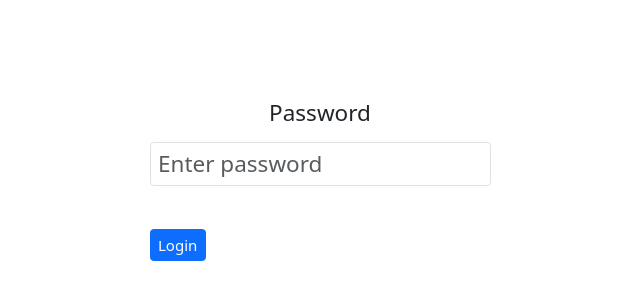
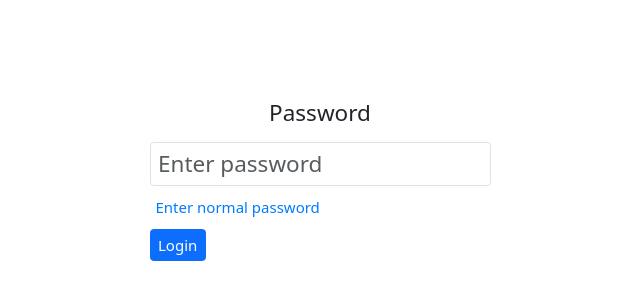
Before and after one commit to njb1286/capstone-image-site-javascript, a React (Vite) app in the folder frontend/: page / in a window 1280 px wide. Shown: the part 220-520 px from the top of the page, without its empty margins (320-960 px from the left). Built offline with nearby package versions, Linux system fonts and the light colour scheme.

Commit message:
Update LoginPage component to include a switch for single-use password

```diff
--- a/frontend/src/Pages/LoginPage.module.scss
+++ b/frontend/src/Pages/LoginPage.module.scss
@@ -13,6 +13,21 @@
   font-size: 1.5em;
 }
 
+.switch {
+  border: none;
+  outline: none;
+  text-align: left;
+  color: #007bff;
+  text-decoration: none;
+  background-color: transparent;
+  cursor: pointer;
+  font-size: 1em;
+
+  &:hover {
+    color: #0056b3;
+  }
+}
+
 @media (max-width: $media-width) {
   .form {
     width: 100%;
--- a/frontend/src/Pages/LoginPage.tsx
+++ b/frontend/src/Pages/LoginPage.tsx
@@ -20,6 +20,7 @@ const LoginPage: React.FC = () => {
   const [isError, setIsError] = useState(false);
   const dispatch = useDispatch<Dispatch<ImageActions>>();
   const [password, setPassword] = useState("");
+  const [isSingleUse, setIsSingleUse] = useState(false);
 
   const submitHandler = async (event: FormEvent<HTMLFormElement>) => {
     event.preventDefault();
@@ -56,12 +57,17 @@ const LoginPage: React.FC = () => {
     setPassword(event.target.value);
   }
 
+  const switchHandler = () => {
+    setIsSingleUse(prevState => !prevState);
+  }
+
   return (
     <Container fluid className="d-flex align-items-center justify-content-center" style={{ height: '100vh' }}>
       <Form onSubmit={submitHandler} className={classes.form}>
         <Form.Group className={classes.group} controlId="formPassword">
-          <h2 className="text-center">Password</h2>
-          <Form.Control value={password} onChange={changeHandler} disabled={isSubmitting} type="password" placeholder="Enter password" />
+          <h2 className="text-center">{isSingleUse ? "Single-use password" : "Password"}</h2>
+          <Form.Control value={password} onChange={changeHandler} disabled={isSubmitting} type="password" placeholder={isSingleUse ? "Enter single use password" : "Enter password"} />
+          <button type="button" onClick={switchHandler} className={classes.switch}>{isSingleUse ? "Enter single use password" : "Enter normal password"}</button>
           {isError && <p className="text-danger fs-3">Incorrect password!</p>}
         </Form.Group>
         {isSubmitting && <Spinner variant='primary' animation='border' />}
```
Also changed, not shown: 1 other file (tests, documents, lock files or other folders).
